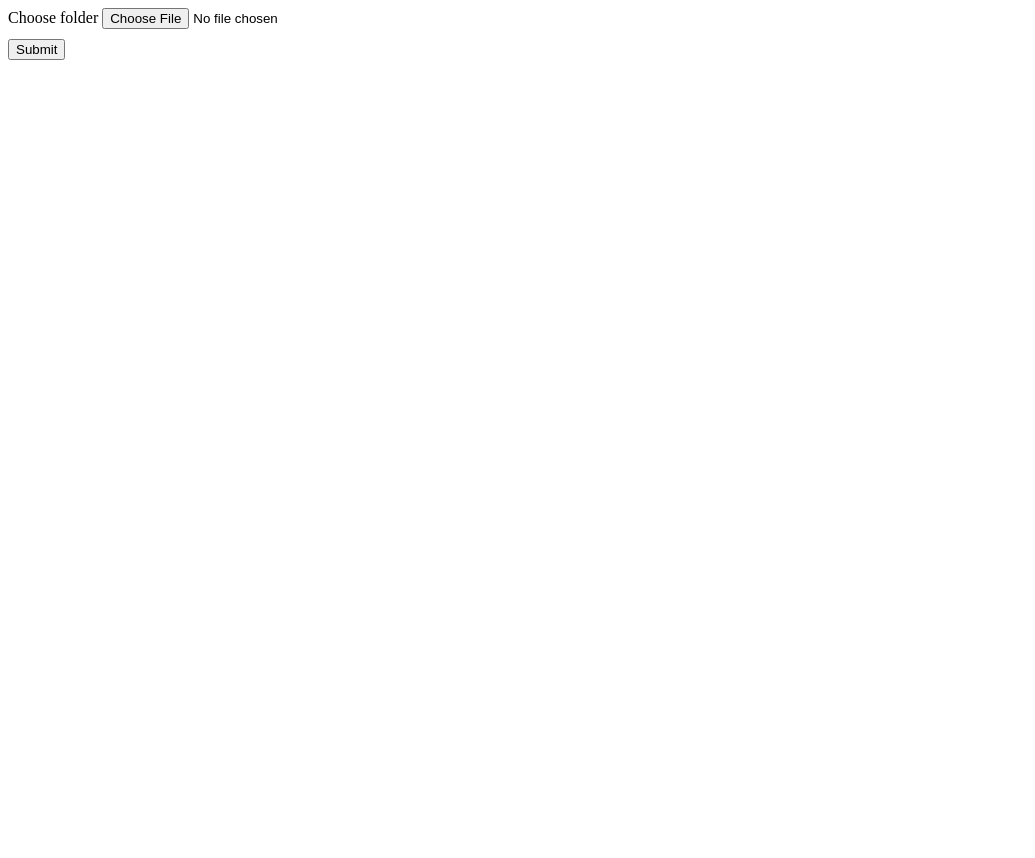
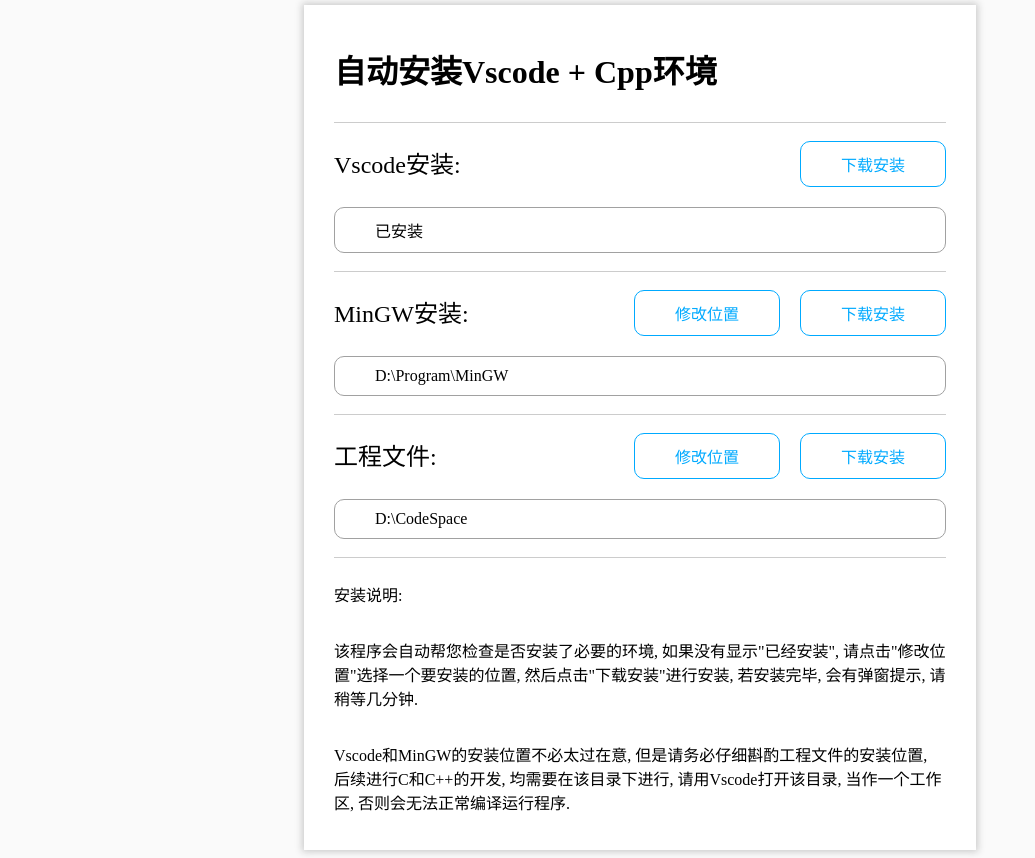
Before and after one commit to OrangeX4/Auto-Vscode-Cpp, a plain HTML site: page public/index.html in a window 1280 px wide. Shown: the whole page, without its empty margins (0-1035 px from the left). Before the commit the page ends 800 px from the top, so only its background shows below. Drawn offline with Linux system fonts and the light colour scheme.

Commit message:
Add html

```diff
--- a/public/index.html
+++ b/public/index.html
@@ -1,25 +1,114 @@
 <!DOCTYPE html>
 <html>
+
 <head>
-    <title>VScode+Cpp自动环境安装</title>
+    <title>自动安装Vscode + Cpp环境</title>
     <style>
-      div {
-        margin-bottom: 10px;
+        body {
+            margin-top: 5px;
+            height: 100%;
+            background-color: #fafafa;
+        }
+
+        #main {
+            width: 50%;
+            height: 100%;
+            margin: auto;
+            background-color: white;
+            box-shadow: 0px 0px 7px 2px #ccc;
+            padding: 20px;
+            display: flex;
+            flex-direction: column;
+            align-items: stretch;
+        }
+
+        .path {
+            border: 1px solid #a1a1a1;
+            padding: 10px 40px;
+            margin: 10px;
+            width: calc(100%-40px);
+            border-radius: 10px;
+        }
+
+        .button {
+            border: 1px solid #00aaff;
+            color: #00aaff;
+            margin: 10px;
+            padding: 10px 40px;
+            width: fit-content;
+            border-radius: 10px;
+            float: right;
+            cursor: pointer;
+        }
+
+        .text {
+            margin: 10px;
+            padding-top: 4px;
+            font-size: 24px;
+            float: left;
+        }
+
+        p {
+            padding-left: 10px;
+            padding-right: 10px;
         }
     </style>
 </head>
+
 <body>
-      <form>
-       <div>
-         <label for="file">Choose folder</label>
-         <input type="file" id="file" name="file" webkitdirectory directory>
+    <div id="main">
+        <h1 style="padding-left: 10px;">自动安装Vscode + Cpp环境</h1>
+        <hr style="border:0;background-color:#ccc;height:1px;margin-left: 10px;margin-right: 10px;" />
+        <div class="button-box">
+            <div class="text">Vscode安装:</div>
+            <div class="button" onclick="onVscode()">下载安装</div>
         </div>
-       <div>
-         <button>Submit</button>
+        <div class="path">
+            已安装
         </div>
-      </form>
+        <hr style="border:0;background-color:#ccc;height:1px;margin-left: 10px;margin-right: 10px;" />
+        <div class="button-box">
+            <div class="text">MinGW安装:</div>
+            <div class="button" onclick="onMinGW()">下载安装</div>
+            <div class="button" onclick="onMinGWPath()">修改位置</div>
+        </div>
+        <div class="path">
+            D:\Program\MinGW
+        </div>
+        <hr style="border:0;background-color:#ccc;height:1px;margin-left: 10px;margin-right: 10px;" />
+        <div class="button-box">
+            <div class="text">工程文件:</div>
+            <div class="button" onclick="onCodeSpace()">下载安装</div>
+            <div class="button" onclick="onCodeSpacePath()">修改位置</div>
+        </div>
+        <div class="path">
+            D:\CodeSpace
+        </div>
+        <hr style="border:0;background-color:#ccc;height:1px;margin-left: 10px;margin-right: 10px;" />
+        <p>安装说明:</p>
+        <p>该程序会自动帮您检查是否安装了必要的环境, 如果没有显示"已经安装", 请点击"修改位置"选择一个要安装的位置, 然后点击"下载安装"进行安装, 若安装完毕, 会有弹窗提示, 请稍等几分钟.</p>
+        <p>Vscode和MinGW的安装位置不必太过在意, 但是请务必仔细斟酌工程文件的安装位置, 后续进行C和C++的开发, 均需要在该目录下进行, 请用Vscode打开该目录, 当作一个工作区, 否则会无法正常编译运行程序.
+        </p>
+    </div>
     <script>
-       var test = document.querySelector('input');
+        function onVscode() {
+            alert("vscode");
+        }
+        function onMinGW() {
+            alert("MinGW");
+        }
+        function onCodeSpace() {
+            alert("CodeSpace");
+        }
+        function onMinGWPath() {
+            alert("MinGWPath");
+        }
+        function onCodeSpacePath() {
+            alert("CodeSpacePath");
+        }
+
+
     </script>
 </body>
+
 </html>
```
Lines whose indentation alone changed are shown as unchanged.
